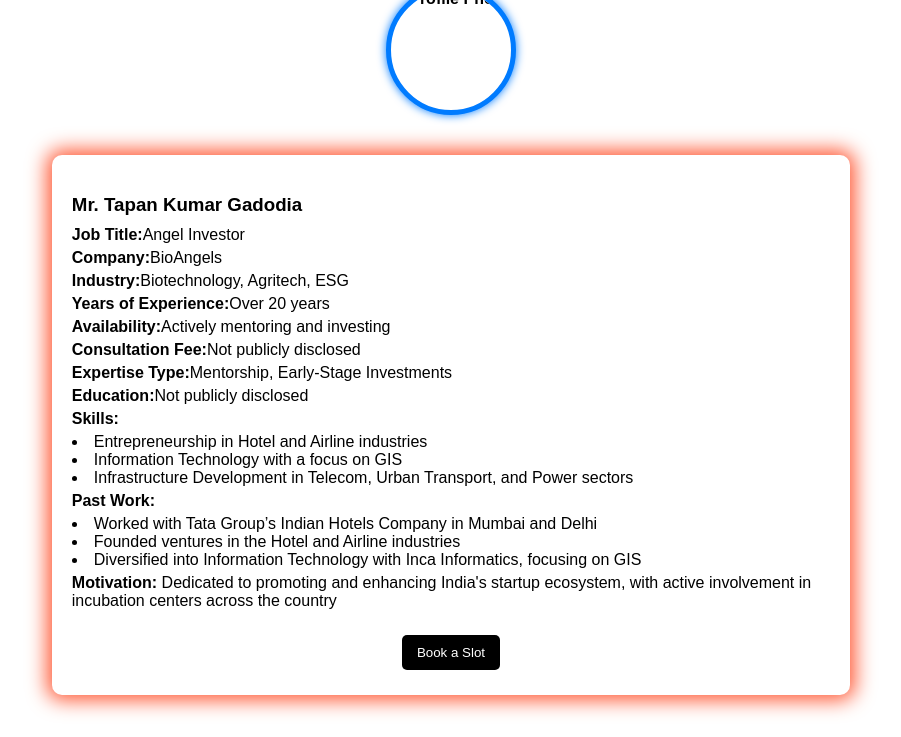
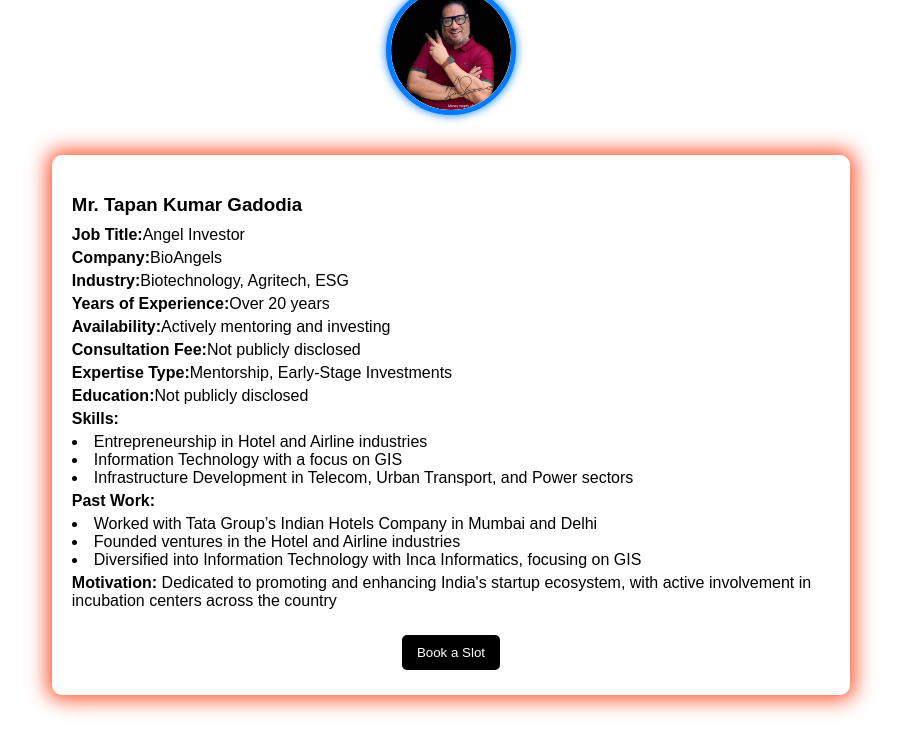
Before and after one commit to KSR2621/1, a plain HTML site: page Tapan Kumar.html in a window 1280 px wide. Shown: the part 63-800 px from the top of the page, without its empty margins (189-1090 px from the left). Drawn offline with Linux system fonts and the light colour scheme.

Commit message:
Update Tapan Kumar.html

```diff
--- a/Tapan Kumar.html
+++ b/Tapan Kumar.html
@@ -120,7 +120,7 @@
   <body>
     <div class="header">Expert Details</div>
     <div class="profile-container">
-      <img src="/img/Tapan.jpg" alt="Profile Photo" class="profile-image" />
+      <img src="Tapan.jpg" alt="Profile Photo" class="profile-image" />
     </div>
 
     <div class="details-container">
```
